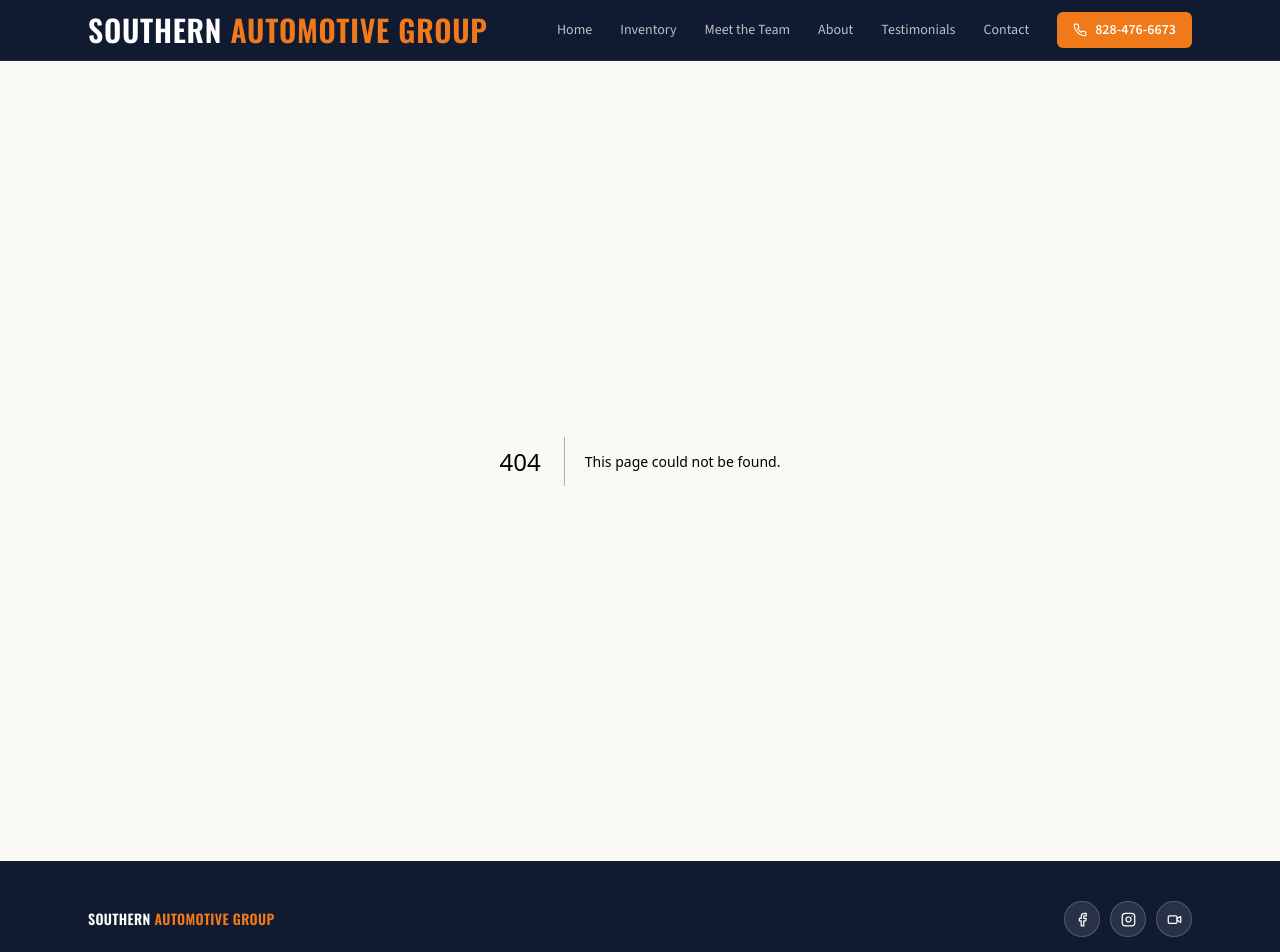
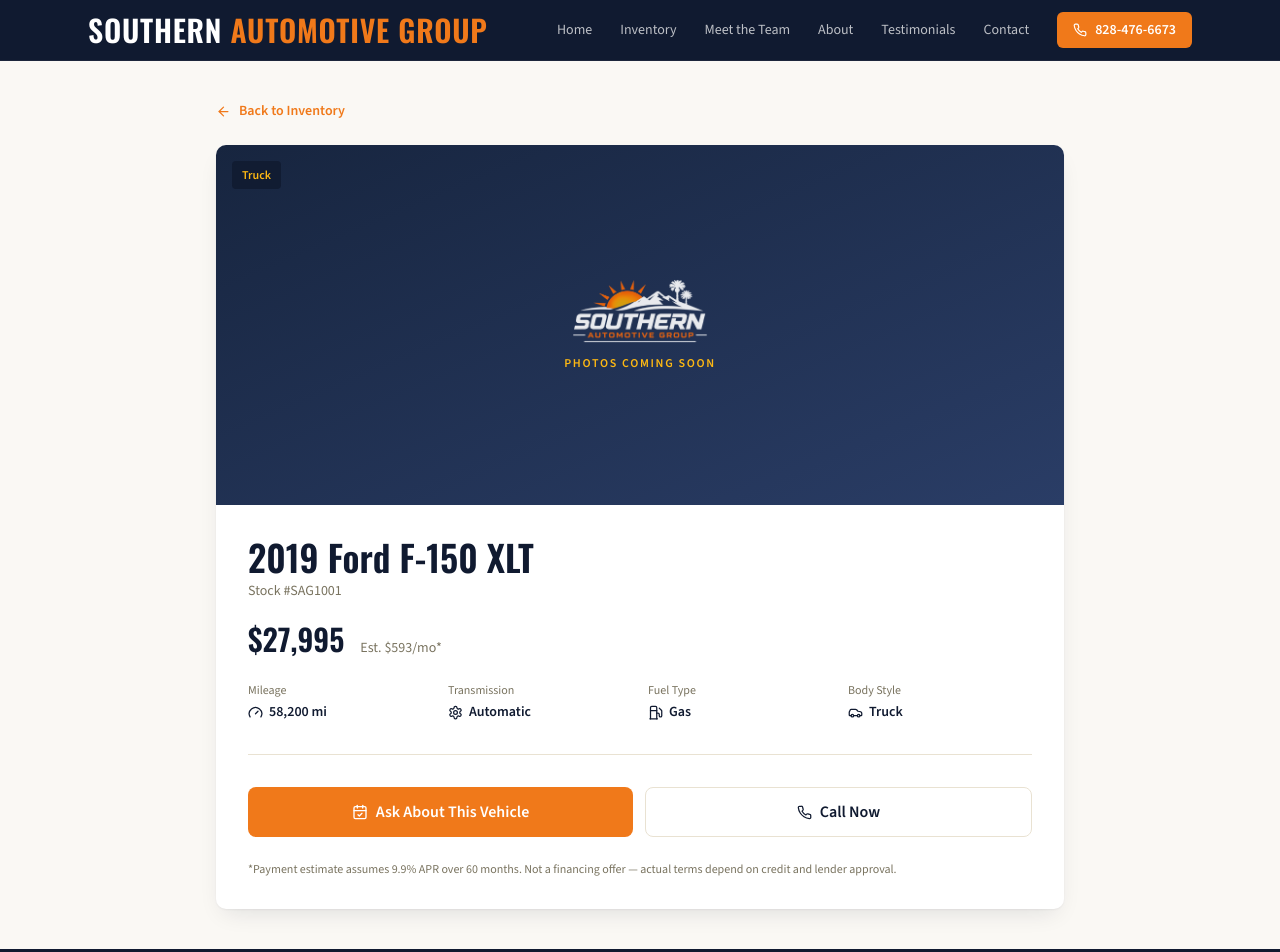
Before and after one commit to southernautomotivega/southern-automotive-site, a Next.js app in the folder sag-site/: page /inventory/1 in a window 1280 px wide. Before the commit this address had no page. Shown: the top 952 px of the page. Built offline with nearby package versions, Linux system fonts and the light colour scheme.

Commit message:
Add files via upload

```diff
--- /dev/null
+++ b/sag-site/app/inventory/[id]/page.js
@@ -0,0 +1,95 @@
+import Link from "next/link";
+import Image from "next/image";
+import { notFound } from "next/navigation";
+import { Gauge, Settings, Fuel, Car, CalendarCheck, Phone, ArrowLeft } from "lucide-react";
+import { getVehicles, estimatePayment } from "@/lib/vehicles";
+
+export async function generateMetadata({ params }) {
+  const vehicles = await getVehicles();
+  const v = vehicles.find((v) => v.id === Number(params.id));
+  if (!v) return { title: "Vehicle Not Found | Southern Automotive Group" };
+  return { title: `${v.year} ${v.make} ${v.model} | Southern Automotive Group` };
+}
+
+export default async function VehicleDetailPage({ params }) {
+  const vehicles = await getVehicles();
+  const v = vehicles.find((v) => v.id === Number(params.id));
+
+  if (!v) notFound();
+
+  return (
+    <section className="py-10 bg-bg font-body">
+      <div className="max-w-4xl mx-auto px-4 sm:px-6">
+        <Link href="/inventory" className="inline-flex items-center gap-2 text-sm font-semibold text-brandOrange mb-6 focus-ring">
+          <ArrowLeft size={15} /> Back to Inventory
+        </Link>
+
+        <div className="rounded-[10px] shadow-card bg-white overflow-hidden">
+          <div className="relative h-[260px] sm:h-[360px] bg-gradient-to-br from-navy800 to-navy600 flex items-center justify-center overflow-hidden">
+            {v.image ? (
+              <Image src={v.image} alt={`${v.year} ${v.make} ${v.model}`} fill className="object-cover" priority />
+            ) : (
+              <div className="flex flex-col items-center gap-3">
+                <Image src="/logo.png" alt="Southern Automotive Group" width={280} height={132} className="h-14 sm:h-16 w-auto opacity-90" />
+                <span className="text-xs font-semibold uppercase tracking-[0.14em] text-brandGold">Photos Coming Soon</span>
+              </div>
+            )}
+            <span className="absolute top-4 left-4 text-xs font-semibold px-2.5 py-1.5 rounded bg-[rgba(16,26,48,0.85)] text-brandGold">
+              {v.type}
+            </span>
+          </div>
+
+          <div className="p-6 sm:p-8">
+            <h1 className="font-display text-3xl sm:text-4xl font-semibold text-navy900 mb-1">
+              {v.year} {v.make} {v.model}
+            </h1>
+            <p className="text-sm text-muted font-medium mb-5">Stock #{v.stock}</p>
+
+            <div className="flex items-baseline gap-4 mb-6">
+              <span className="font-display text-3xl font-semibold text-navy900">${v.price.toLocaleString()}</span>
+              <span className="text-sm text-muted">Est. ${estimatePayment(v.price).toLocaleString()}/mo*</span>
+            </div>
+
+            <div className="grid grid-cols-2 sm:grid-cols-4 gap-4 mb-8 pb-8 border-b border-borderTan">
+              <div>
+                <p className="text-xs text-muted mb-1">Mileage</p>
+                <p className="flex items-center gap-1.5 text-sm font-semibold text-navy900"><Gauge size={15} /> {v.miles.toLocaleString()} mi</p>
+              </div>
+              <div>
+                <p className="text-xs text-muted mb-1">Transmission</p>
+                <p className="flex items-center gap-1.5 text-sm font-semibold text-navy900"><Settings size={15} /> {v.trans}</p>
+              </div>
+              <div>
+                <p className="text-xs text-muted mb-1">Fuel Type</p>
+                <p className="flex items-center gap-1.5 text-sm font-semibold text-navy900"><Fuel size={15} /> {v.fuel}</p>
+              </div>
+              <div>
+                <p className="text-xs text-muted mb-1">Body Style</p>
+                <p className="flex items-center gap-1.5 text-sm font-semibold text-navy900"><Car size={15} /> {v.type}</p>
+              </div>
+            </div>
+
+            <div className="flex flex-col sm:flex-row gap-3">
+              <Link
+                href={`/contact?vehicle=${encodeURIComponent(`${v.year} ${v.make} ${v.model} (Stock #${v.stock})`)}`}
+                className="flex-1 text-white font-semibold px-5 py-3 rounded-lg hover:opacity-90 transition focus-ring flex items-center justify-center gap-2 bg-brandOrange"
+              >
+                <CalendarCheck size={16} /> Ask About This Vehicle
+              </Link>
+              <a
+                href="tel:+18284766673"
+                className="flex-1 font-semibold px-5 py-3 rounded-lg hover:bg-black/5 transition focus-ring flex items-center justify-center gap-2 border border-borderTan text-navy900"
+              >
+                <Phone size={15} /> Call Now
+              </a>
+            </div>
+
+            <p className="text-xs text-muted mt-6">
+              *Payment estimate assumes 9.9% APR over 60 months. Not a financing offer — actual terms depend on credit and lender approval.
+            </p>
+          </div>
+        </div>
+      </div>
+    </section>
+  );
+}
--- a/sag-site/components/InventoryClient.js
+++ b/sag-site/components/InventoryClient.js
@@ -1,10 +1,8 @@
 "use client";
 import { useEffect, useMemo, useState } from "react";
 import { useRouter } from "next/navigation";
-import Image from "next/image";
-import { Search, Gauge, Settings, Fuel, Car, CalendarCheck, Phone, X } from "lucide-react";
+import { Search } from "lucide-react";
 import VehicleCard from "./VehicleCard";
-import { estimatePayment } from "@/lib/vehicles";
 
 const TYPES = ["All", "Truck", "SUV", "Sedan"];
 
@@ -15,7 +13,6 @@
   const [maxPrice, setMaxPrice] = useState(35000);
   const [sort, setSort] = useState("default");
   const [saved, setSaved] = useState(new Set());
-  const [selected, setSelected] = useState(null);
 
   // Load saved vehicles from localStorage on mount (client-only)
   useEffect(() => {
@@ -139,7 +136,7 @@
       ) : (
         <div className="grid sm:grid-cols-2 lg:grid-cols-4 gap-5">
           {filtered.map((v) => (
-            <VehicleCard key={v.id} v={v} saved={saved} onToggleSave={toggleSave} onSelect={setSelected} />
+            <VehicleCard key={v.id} v={v} saved={saved} onToggleSave={toggleSave} />
           ))}
         </div>
       )}
@@ -149,63 +146,6 @@
           *Payment estimates assume 9.9% APR over 60 months. Not a financing offer — actual terms depend on credit and lender approval.
         </p>
       )}
-
-      {selected && (
-        <div
-          className="fixed inset-0 z-40 flex items-end sm:items-center justify-center p-0 sm:p-6 bg-[rgba(16,26,48,0.55)]"
-          onClick={() => setSelected(null)}
-        >
-          <div
-            className="w-full sm:max-w-lg sm:rounded-2xl rounded-t-2xl overflow-hidden max-h-[90vh] overflow-y-auto bg-white"
-            onClick={(e) => e.stopPropagation()}
-          >
-            <div className="flex items-center justify-center relative h-[160px] bg-gradient-to-br from-navy800 to-navy600 overflow-hidden">
-              {selected.image ? (
-                <Image src={selected.image} alt={`${selected.year} ${selected.make} ${selected.model}`} fill className="object-cover" />
-              ) : (
-                <Car size={56} color="#FDB813" strokeWidth={1.3} />
-              )}
-              <button
-                onClick={() => setSelected(null)}
-                aria-label="Close"
-                className="absolute top-3 right-3 w-8 h-8 rounded-full flex items-center justify-center bg-[rgba(16,26,48,0.6)] focus-ring"
-              >
-                <X size={16} color="#fff" />
-              </button>
-            </div>
-            <div className="p-6">
-              <h3 className="font-display text-2xl font-semibold mb-1 text-navy900">
-                {selected.year} {selected.make} {selected.model}
-              </h3>
-              <span className="text-sm text-muted font-medium">Stock #{selected.stock}</span>
-              <div className="flex items-baseline gap-3 mb-4 mt-2">
-                <span className="font-display text-xl font-semibold text-navy900">${selected.price.toLocaleString()}</span>
-                <span className="text-sm text-muted">Est. ${estimatePayment(selected.price).toLocaleString()}/mo*</span>
-              </div>
-              <div className="grid grid-cols-2 gap-y-2 text-sm mb-6 text-muted">
-                <span className="flex items-center gap-2"><Gauge size={14} /> {selected.miles.toLocaleString()} miles</span>
-                <span className="flex items-center gap-2"><Settings size={14} /> {selected.trans}</span>
-                <span className="flex items-center gap-2"><Fuel size={14} /> {selected.fuel}</span>
-                <span className="flex items-center gap-2"><Car size={14} /> {selected.type}</span>
-              </div>
-              <div className="flex flex-col sm:flex-row gap-3">
-                <a
-                  href={`/contact?vehicle=${encodeURIComponent(`${selected.year} ${selected.make} ${selected.model}`)}`}
-                  className="flex-1 text-white font-semibold px-5 py-3 rounded-lg hover:opacity-90 transition focus-ring flex items-center justify-center gap-2 bg-brandOrange"
-                >
-                  <CalendarCheck size={16} /> Ask About This Vehicle
-                </a>
-                <a
-                  href="tel:+18284766673"
-                  className="flex-1 font-semibold px-5 py-3 rounded-lg hover:bg-black/5 transition focus-ring flex items-center justify-center gap-2 border border-borderTan text-navy900"
-                >
-                  <Phone size={15} /> Call Now
-                </a>
-              </div>
-            </div>
-          </div>
-        </div>
-      )}
     </div>
   );
 }
--- a/sag-site/components/VehicleCard.js
+++ b/sag-site/components/VehicleCard.js
@@ -1,23 +1,39 @@
 "use client";
 import Image from "next/image";
-import { Car, Gauge, Settings, Fuel, Heart } from "lucide-react";
+import { useRouter } from "next/navigation";
+import { Gauge, Settings, Fuel, Heart } from "lucide-react";
 import { estimatePayment } from "@/lib/vehicles";
 
-export default function VehicleCard({ v, saved, onToggleSave, onSelect }) {
+export default function VehicleCard({ v, saved, onToggleSave }) {
+  const router = useRouter();
   const isSaved = saved.has(v.id);
+
+  function goToDetail() {
+    router.push(`/inventory/${v.id}`);
+  }
+
   return (
-    <div className="overflow-hidden flex flex-col rounded-[10px] shadow-card bg-white font-body">
+    <div
+      onClick={goToDetail}
+      role="link"
+      tabIndex={0}
+      onKeyDown={(e) => { if (e.key === "Enter") goToDetail(); }}
+      className="overflow-hidden flex flex-col rounded-[10px] shadow-card bg-white font-body cursor-pointer hover:shadow-lg hover:-translate-y-0.5 transition focus-ring"
+    >
       <div className="flex items-center justify-center relative h-[150px] bg-gradient-to-br from-navy800 to-navy600 overflow-hidden">
         {v.image ? (
           <Image src={v.image} alt={`${v.year} ${v.make} ${v.model}`} fill className="object-cover" />
         ) : (
-          <Car size={46} color="#FDB813" strokeWidth={1.4} />
+          <div className="flex flex-col items-center gap-2">
+            <Image src="/logo.png" alt="Southern Automotive Group" width={280} height={132} className="h-10 w-auto opacity-90" />
+            <span className="text-[11px] font-semibold uppercase tracking-[0.14em] text-brandGold">Photos Coming Soon</span>
+          </div>
         )}
         <span className="absolute top-3 left-3 text-xs font-semibold px-2 py-1 rounded bg-[rgba(16,26,48,0.85)] text-brandGold">
           {v.type}
         </span>
         <button
-          onClick={() => onToggleSave(v.id)}
+          onClick={(e) => { e.stopPropagation(); onToggleSave(v.id); }}
           aria-label={isSaved ? "Remove from saved" : "Save vehicle"}
           className="absolute top-3 right-3 w-8 h-8 rounded-full flex items-center justify-center bg-[rgba(16,26,48,0.55)] hover:opacity-80 transition focus-ring"
         >
@@ -42,10 +58,10 @@
             <span className="text-xs text-muted">Est. ${estimatePayment(v.price).toLocaleString()}/mo*</span>
           </div>
           <button
-            onClick={() => onSelect(v)}
+            onClick={(e) => { e.stopPropagation(); goToDetail(); }}
             className="text-white text-xs font-semibold px-3 py-2 rounded-md hover:opacity-90 transition focus-ring whitespace-nowrap bg-brandOrange"
           >
-            Check Availability
+            View Details
           </button>
         </div>
       </div>
```
